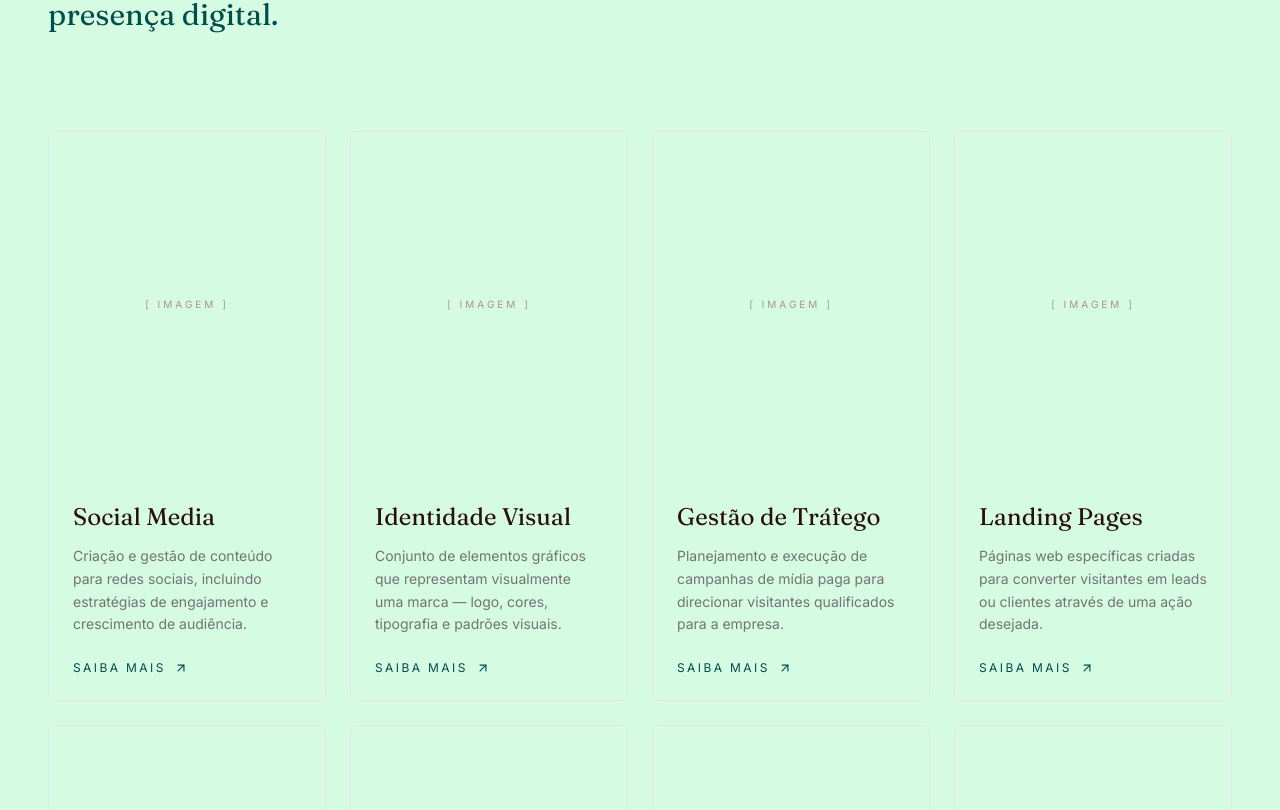
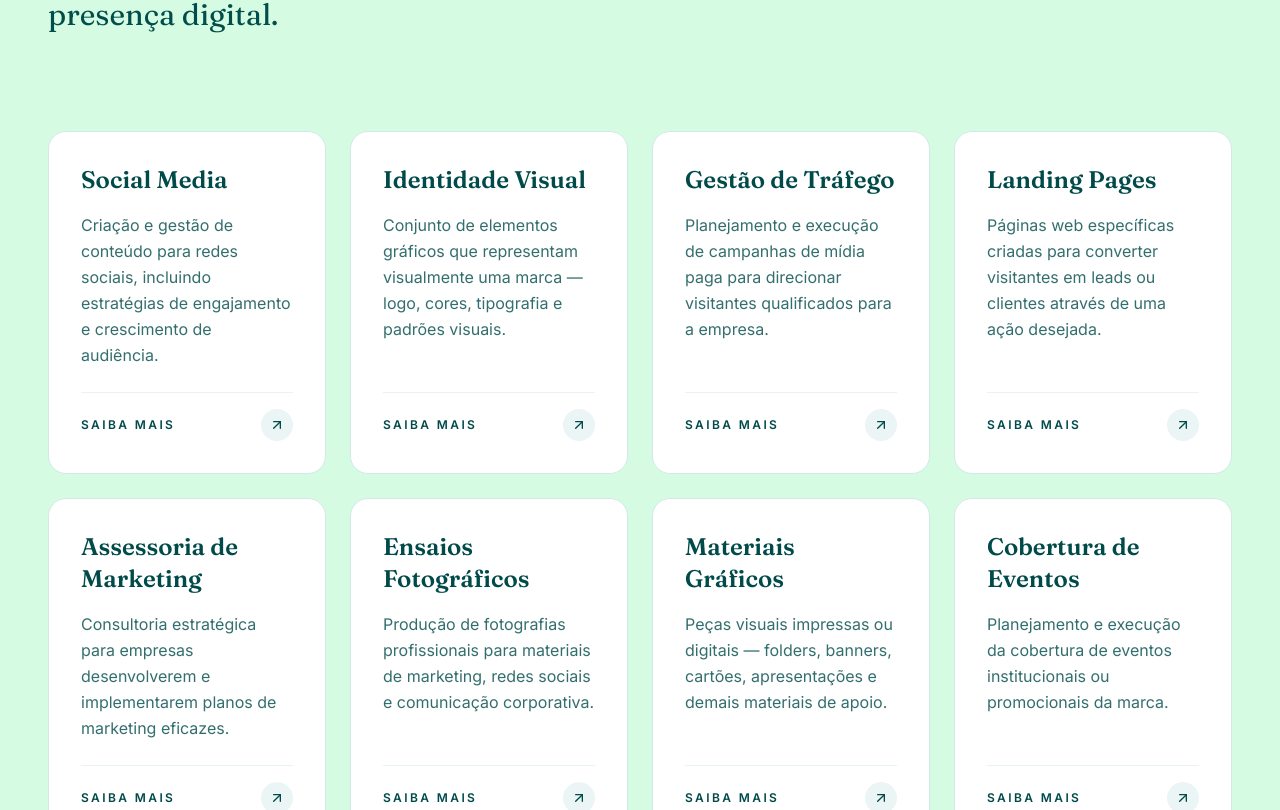
Before and after one commit to cwbrandingdev/cwbranding-site-nextjs, a Next.js app: page / in a window 1280 px wide. Shown: the part 1250-2060 px from the top of the page. Built offline with nearby package versions, Linux system fonts and the light colour scheme.

Commit message:
feat: refactored service cards

```diff
--- a/app/components/ui/ServiceCard.tsx
+++ b/app/components/ui/ServiceCard.tsx
@@ -13,32 +13,32 @@ export function ServiceCard({ title, desc, index }: ServiceCardProps) {
   return (
     <motion.a
       href="#"
-      initial={{ opacity: 0, y: 40 }}
+      initial={{ opacity: 0, y: 30 }}
       whileInView={{ opacity: 1, y: 0 }}
-      viewport={{ once: true, margin: "-60px" }}
+      viewport={{ once: true, margin: "-40px" }}
       transition={{
-        duration: 0.8,
-        delay: (index % 4) * 0.08,
+        duration: 0.7,
+        delay: (index % 2) * 0.05,
         ease: [0.22, 1, 0.36, 1],
       }}
-      className="group relative bg-card border border-border rounded-sm overflow-hidden flex flex-col"
+      className="group relative bg-white border border-[#D5E8E8] rounded-2xl p-6 md:p-8 flex flex-col justify-between transition-all duration-300 hover:shadow-lg hover:shadow-[#004A4A]/5 hover:-translate-y-1"
     >
-      <div className="aspect-[4/5] bg-green-200/60 relative overflow-hidden">
-        <div className="absolute inset-0 flex items-center justify-center text-[var(--brand-deep)]/50 text-[10px] tracking-[0.3em] uppercase">
-          [ Imagem ]
-        </div>
-        <div className="absolute inset-0 bg-[var(--brand-deep)]/0 group-hover:bg-[var(--brand-deep)]/20 transition-colors duration-500" />
-      </div>
-      <div className="p-6 flex-1 flex flex-col bg-green-200/60">
-        <h3 className="font-display text-2xl text-[var(--brand-ink)]">
+      <div>
+        <h3 className="font-display text-2xl font-semibold text-[#004A4A]">
           {title}
         </h3>
-        <p className="mt-3 text-sm leading-relaxed text-muted-foreground line-clamp-4">
+        <p className="mt-4 text-sm md:text-base leading-relaxed text-[#004A4A]/80">
           {desc}
         </p>
-        <span className="mt-6 inline-flex items-center gap-2 text-xs tracking-[0.2em] uppercase text-[#004D4C] group-hover:gap-3 transition-all">
-          Saiba mais <ArrowUpRight className="size-3.5 text-[#004D4C]" />
+      </div>
+
+      <div className="mt-6 pt-4 border-t border-[#D5E8E8]/50 flex items-center justify-between">
+        <span className="inline-flex items-center gap-2 text-xs font-semibold tracking-[0.2em] uppercase text-[#004A4A] group-hover:text-emerald-600 transition-colors">
+          Saiba mais
         </span>
+        <div className="size-8 rounded-full bg-[#EBF5F5] group-hover:bg-[#004A4A] flex items-center justify-center transition-all duration-300 group-hover:rotate-45">
+          <ArrowUpRight className="size-4 text-[#004A4A] group-hover:text-white transition-colors" />
+        </div>
       </div>
     </motion.a>
   );
```
